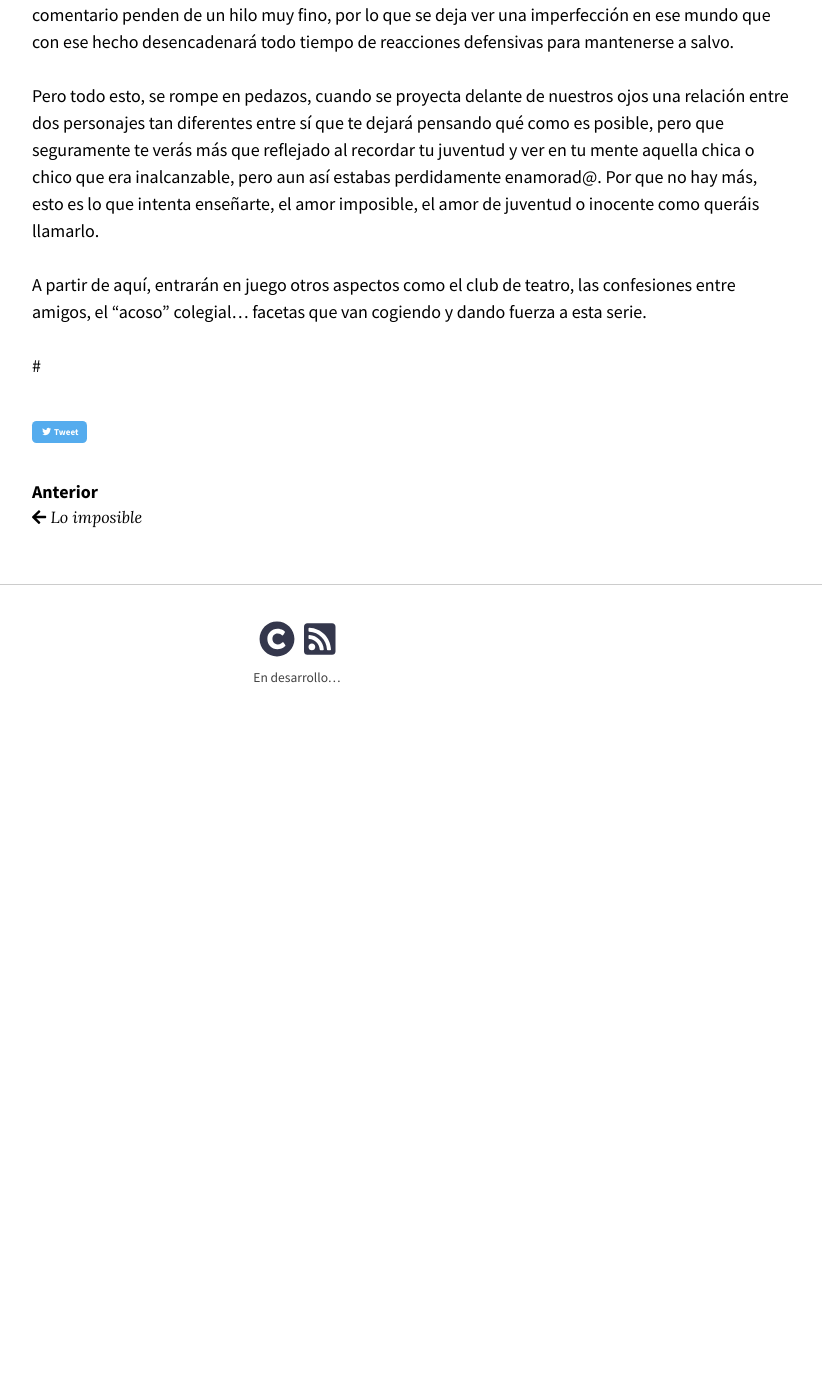
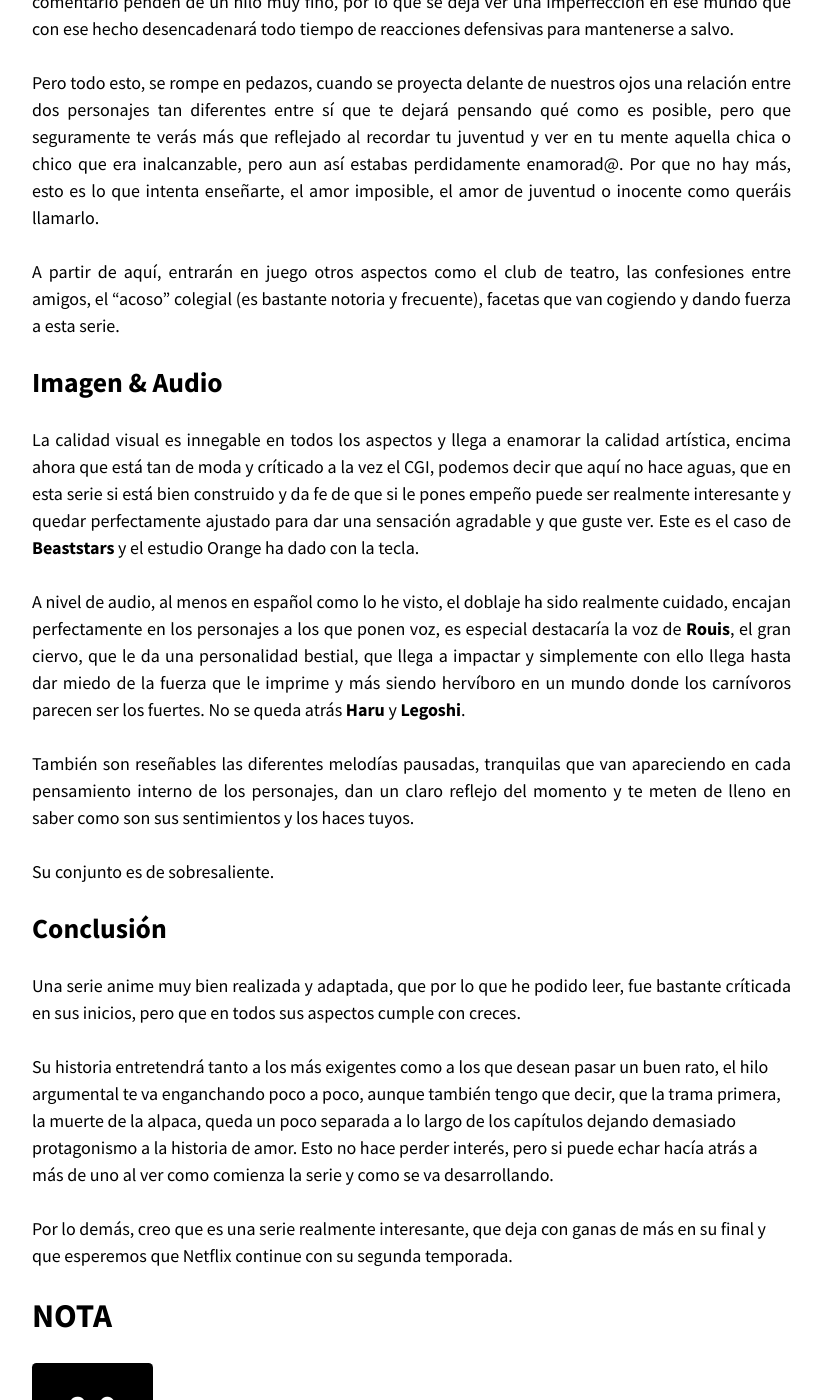
Before and after one commit to gide0n/old-mindeka, a Jekyll site: the page built from _posts/2020-03-24-opinion-beastars.md, in a window 1280 px wide and 1400 px high, scrolled down 2034 px. Shown: the whole window, without its empty margins (343-1165 px from the left). Built offline with Jekyll 4.4.1, drawn with Linux system fonts in a browser that asks for light colours; nearby versions of some CDN libraries; before the commit the page ends 2795 px from its top, so only the background shows below that.

Commit message:
Update 2020-03-24-opinion-beastars.md

```diff
--- a/_posts/2020-03-24-opinion-beastars.md
+++ b/_posts/2020-03-24-opinion-beastars.md
@@ -19,7 +19,7 @@ Comenzaré diciendo que **Beaststars** es una serie que sin duda no te dejará i
 
 <!--more-->
 
-# Sinopsis
+## Sinopsis
 
 Haciendo una breve introducción de lo que nos deparará **Beaststars** se trata de una historia en una sociedad civilizada de animales antropomórficos en la existe una clara separación entre carnívoros y herbívoros, pero dicha división no es en ningún caso física, pues conviven los unos con los otros.
 {: .text-justify}
@@ -29,17 +29,37 @@ que con una personalidad arrebatadora, indobegable, será el antagonista perfect
 La trama se desarrollará justo cuando **Tem**, una alpaca es asesinada salvajemente por la noche, esto generará un estado de desconfianza plena y total entre herbívoros y carnívoros, pues unos y otros no se encuentran tranquilos tras lo sucedido. Después de esto se unirá la segunda trama y no menos importante, donde Legoshi tiene un encuentro fortuito con **Haru**, una pequeña coneja de color blanco, adorable y por la que extrañamente comenzará a sentir algo.
 {: .text-justify}
 
-# Trama
+## Trama
 
 Sin destripar nada de la trama en sí, según he explicado en la sinopsis, hay dos claros puntos de partida que intentan ser el inicio del hilo argumental:
-
+{: .text-justify}
 * El asesinato de Tem, y
 * La relación de Legoshi con Haru.
 
 Con el primer punto nos encontramos una sociedad donde se describen perfectamente los sentimientos, pensamientos y miedos que se proyectan en cada uno de los personajes en lo que parece a primera vista, una sociedad perfecta, en la que conviven tranquilamente hervíboros junto a carnívoros, pero no más lejos de la realidad, ya seamos humanos o animales, todo movimiento, comentario penden de un hilo muy fino, por lo que se deja ver una imperfección en ese mundo que con ese hecho desencadenará todo tiempo de reacciones defensivas para mantenerse a salvo.
+{: .text-justify}
+Pero todo esto, se rompe en pedazos, cuando se proyecta delante de nuestros ojos una relación entre dos personajes tan diferentes entre sí que te dejará pensando qué como es posible, pero que seguramente te verás más que reflejado al recordar tu juventud y ver en tu mente aquella chica o chico que era inalcanzable, pero aun así estabas perdidamente enamorad@. Por que no hay más, esto es lo que intenta enseñarte, el amor imposible, el amor de juventud o inocente como queráis llamarlo.
+{: .text-justify}
+A partir de aquí, entrarán en juego otros aspectos como el club de teatro, las confesiones entre amigos, el "acoso" colegial (es bastante notoria y frecuente), facetas que van cogiendo y dando fuerza a esta serie.
+{: .text-justify}
+## Imagen & Audio
 
-Pero todo esto, se rompe en pedazos, cuando se proyecta delante de nuestros ojos una relación entre dos personajes tan diferentes entre sí que te dejará pensando qué como es posible, pero que seguramente te verás más que reflejado al recordar tu juventud y ver en tu mente aquella chica o chico que era inalcanzable, pero aun así estabas perdidamente enamorad@. Por que no hay más, esto es lo que intenta enseñarte, el amor imposible, el amor de juventud o inocente como queráis llamarlo.
+La calidad visual es innegable en todos los aspectos y llega a enamorar la calidad artística, encima ahora que está tan de moda y críticado a la vez el CGI, podemos decir que aquí no hace aguas, que en esta serie si está bien construido y da fe de que si le pones empeño puede ser realmente interesante y quedar perfectamente ajustado para dar una sensación agradable y que guste ver. Este es el caso
+de **Beaststars** y el estudio Orange ha dado con la tecla.
+{: .text-justify}
+A nivel de audio, al menos en español como lo he visto, el doblaje ha sido realmente cuidado, encajan perfectamente en los personajes a los que ponen voz, es especial destacaría la voz de **Rouis**, el gran ciervo, que le da una personalidad bestial, que llega a impactar y simplemente con ello llega hasta dar miedo de la fuerza que le imprime y más siendo hervíboro en un mundo donde los carnívoros parecen ser los fuertes. No se queda atrás **Haru** y **Legoshi**.
+{: .text-justify}
+También son reseñables las diferentes melodías pausadas, tranquilas que van apareciendo en cada pensamiento interno de los personajes, dan un claro reflejo del momento y te meten de lleno en saber como son sus sentimientos y los haces tuyos.
+{: .text-justify}
+Su conjunto es de sobresaliente.
+{: .text-justify}
+## Conclusión
 
-A partir de aquí, entrarán en juego otros aspectos como el club de teatro, las confesiones entre amigos, el "acoso" colegial... facetas que van cogiendo y dando fuerza a esta serie.
+Una serie anime muy bien realizada y adaptada, que por lo que he podido leer, fue bastante críticada en sus inicios, pero que en todos sus aspectos cumple con creces.
+{: .text-justify}
+Su historia entretendrá tanto a los más exigentes como a los que desean pasar un buen rato, el hilo argumental te va enganchando poco a poco, aunque también tengo que decir, que la trama primera, la muerte de la alpaca, queda un poco separada a lo largo de los capítulos dejando demasiado protagonismo a la historia de amor. Esto no hace perder interés, pero si puede echar hacía atrás a más de uno al ver como comienza la serie y como se va desarrollando.
 
-#
+Por lo demás, creo que es una serie realmente interesante, que deja con ganas de más en su final y que esperemos que Netflix continue con su segunda temporada.
+
+# NOTA
+[8.0](#){: .btn .btn--primary .btn--x-large}
```
